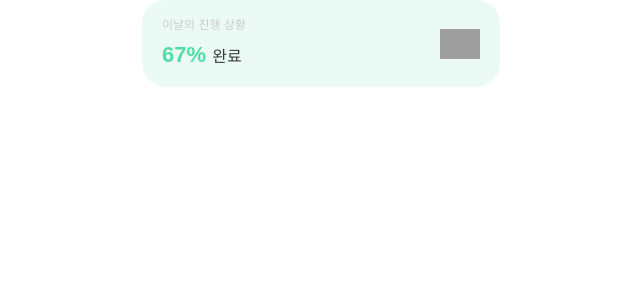
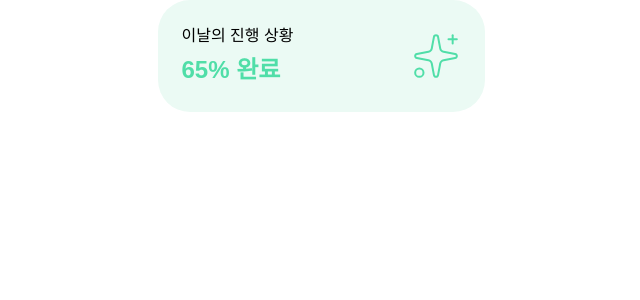
Before and after one commit to deepdive-01/goorm-todo-front, a React (Vite) app: page /calendar in a window 1280 px wide. Shown: the top 300 px of the page, without its empty margins (319-959 px from the left). Built offline with nearby package versions, Linux system fonts and the light colour scheme; grey boxes are pictures that could not be loaded; a web font is replaced by a local one.

Commit message:
fix: 오늘의 진행상황 수정 완료

```diff
--- a/package.json
+++ b/package.json
@@ -11,7 +11,9 @@
   },
   "dependencies": {
     "@tailwindcss/vite": "^4.2.2",
+    "date-fns": "^4.1.0",
     "react": "^19.2.4",
+    "react-day-picker": "^9.14.0",
     "react-dom": "^19.2.4",
     "react-router-dom": "^7.13.1",
     "tailwindcss": "^4.2.2"
@@ -29,6 +31,7 @@
     "prettier": "^3.8.1",
     "typescript": "~5.9.3",
     "typescript-eslint": "^8.57.1",
-    "vite": "^8.0.1"
+    "vite": "^8.0.1",
+    "vite-plugin-svgr": "^4.5.0"
   }
 }
--- a/src/pages/calendar/components/TodayProgress.tsx
+++ b/src/pages/calendar/components/TodayProgress.tsx
@@ -1,27 +1,16 @@
-import FrameIcon from '../Img/sparkle.svg';
+import SparkleIcon from '../sparkle.svg?react';
+ '../sparkle.svg';
+import Text from '@/components/Text';
 
-interface TodayProgressProps {
-  total: number;
-  completed: number;
-}
+export default function TodayProgress() {
+  return (
+    <div className="w-full bg-primary-light rounded-[32px] p-6 flex items-center justify-between">
+        <div className="flex flex-col gap-1">
+            <Text>이날의 진행 상황</Text>
+            <Text variant='title' className='text-primary'>65% 완료</Text>
+        </div>
 
-export default function TodayProgress({ total, completed }: TodayProgressProps) {
-  const percent = total === 0 ? 0 : Math.round((completed / total) * 100);
-
-  return (
-    <div className="mx-4 bg-primary-light rounded-3xl px-5 py-4 flex items-center justify-between">
-      <div>
-        <div className="text-[12px] text-gray-text mb-1">이날의 진행 상황</div>
-        <div className="text-[22px] font-bold text-primary">
-          {percent}%{' '}
-          <span className="text-[16px] font-medium text-black">완료</span>
-        </div>
-      </div>
-
-      {/* 아이콘 자리 — 원하는 아이콘으로 교체 */}
-      <div className="w-10 h-10 flex items-center justify-center">
-        <img src={FrameIcon} alt="progress icon" />
-      </div>
+        <SparkleIcon/>
     </div>
   );
 }
--- a/src/pages/calendar/index.tsx
+++ b/src/pages/calendar/index.tsx
@@ -1,31 +1,12 @@
 import { useState } from 'react';
-import { type Task } from './components/TaskModal';
 import TodayProgress from './components/TodayProgress';
-// import CalendarCard from './CalendarCard';
-// import TaskList from './TaskList';
-// import BottomNav from './BottomNav';
-
-const toKey = (y: number, m: number, d: number) =>
-  `${y}-${String(m + 1).padStart(2, '0')}-${String(d).padStart(2, '0')}`;
 
 export default function CalendarPage() {
-  const now = new Date();
-  const [tasks] = useState<Task[]>([
-    {
-    },
-  ]);
-
-  const todayKey = toKey(now.getFullYear(), now.getMonth(), now.getDate());
-  const todayTasks = tasks.filter(t => t.date === todayKey);
-  const completedTasks = todayTasks.filter(t => t.completed);
-
   return (
     <div className="min-h-screen bg-white flex justify-center">
-      <div className="relative w-full max-w-[390px] min-h-screen flex flex-col gap-4 pb-24">
+      <div className="relative w-full max-w-[327px] min-h-screen flex flex-col gap-4 pb-24">
         {/* Progress */}
-        <TodayProgress
-        total={3}
-        completed={2} />
+        <TodayProgress/>
       </div>
     </div>
   );
--- /dev/null
+++ b/vite-env.d.ts
@@ -0,0 +1,2 @@
+/// <reference types="vite/client" />
+/// <reference types="vite-plugin-svgr/client" />
--- a/vite.config.ts
+++ b/vite.config.ts
@@ -2,10 +2,11 @@ import { defineConfig } from "vite";
 import react from "@vitejs/plugin-react";
 import tailwindcss from "@tailwindcss/vite";
 import path from "path";
+import svgr from 'vite-plugin-svgr'
 
 // https://vite.dev/config/
 export default defineConfig({
-  plugins: [react(), tailwindcss()],
+  plugins: [react(), tailwindcss(), svgr(),],
   resolve: {
     alias: {
       "@": path.resolve(__dirname, "./src"),
```
Also changed, not shown: 1 other file (tests, documents, lock files or other folders).
